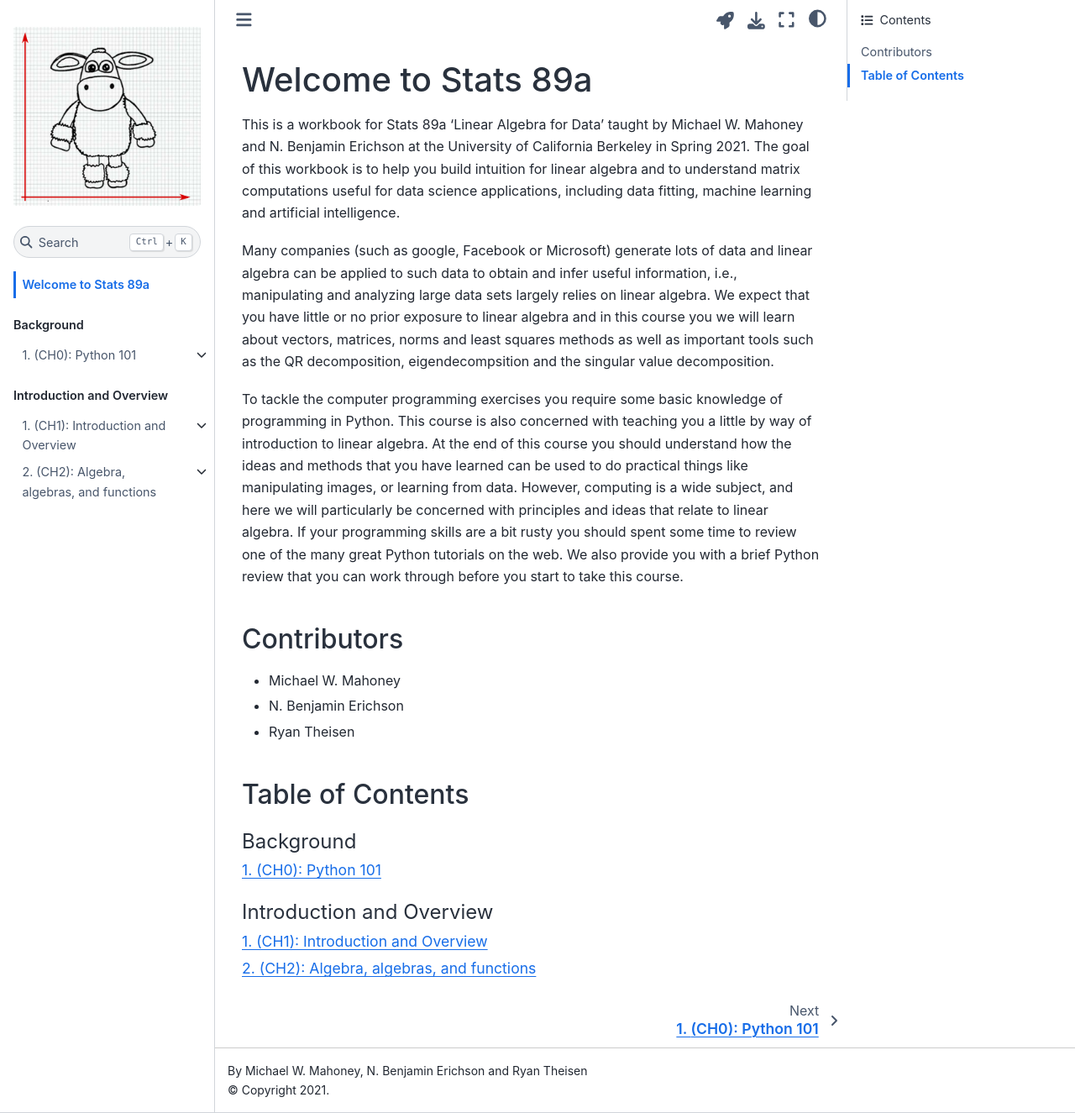
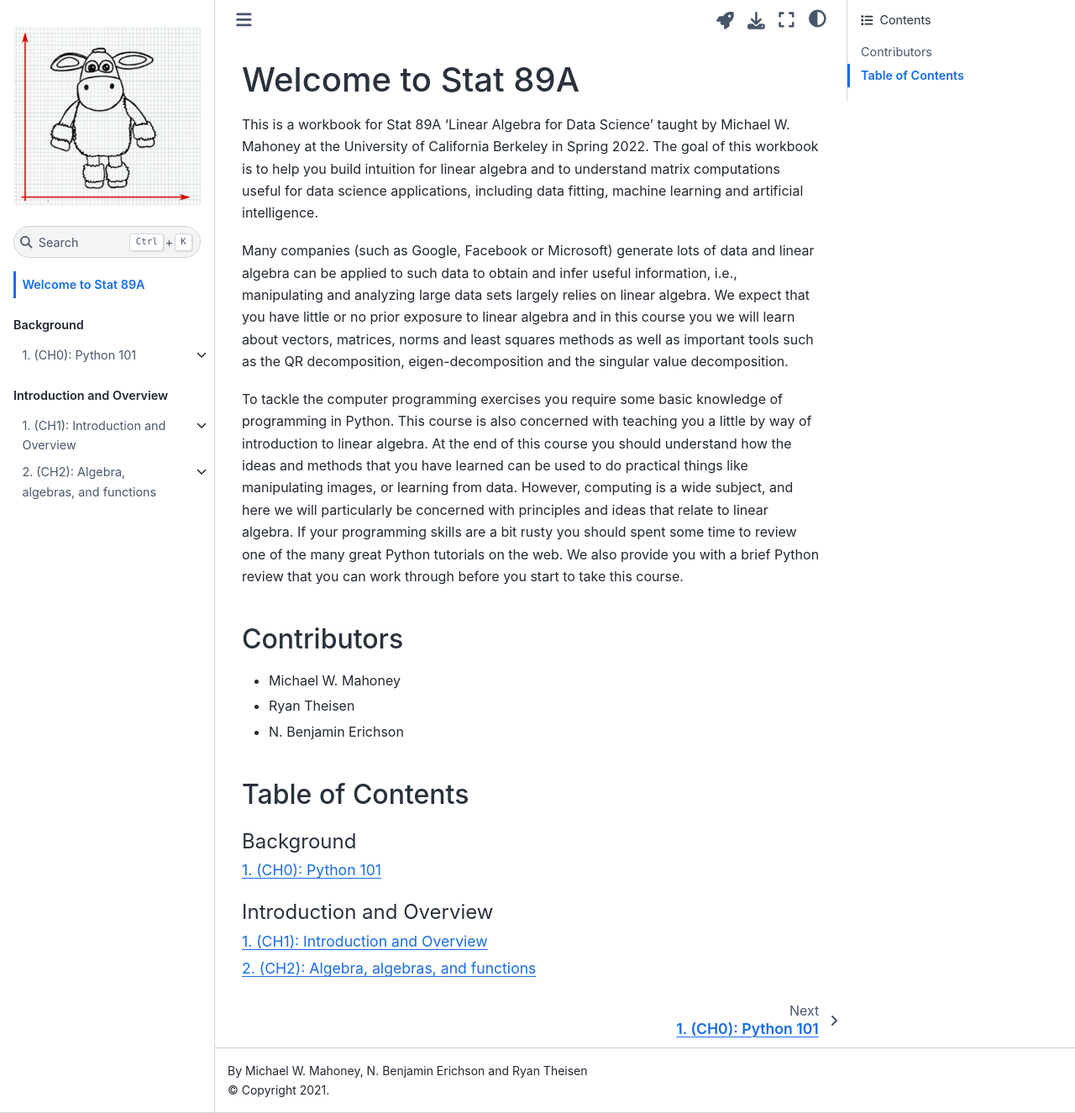
Before and after one commit to rythei/linalg-for-datasci, a Jupyter Book: the page built from overview.md, in a window 1280 px wide and 1325 px high. Shown: the whole window at 84% size. Built offline with Jupyter Book 1.0.4 settings and Sphinx 7.4.7 and the Sphinx Book theme 1.1.4, drawn with Linux system fonts in a browser that asks for light colours; pages that are not in the unit, such as notebooks, are missing from menus.

Commit message:
update overview

```diff
--- a/overview.md
+++ b/overview.md
@@ -11,18 +11,18 @@ kernelspec:
 ---
 
 
-# Welcome to Stats 89a
+# Welcome to Stat 89A
 
-This is a workbook for Stats 89a 'Linear Algebra for Data' taught by Michael W. Mahoney and N. Benjamin Erichson at the University of California Berkeley in Spring 2021. The goal of this workbook is to help you build intuition for linear algebra and to understand matrix computations useful for data science applications, including data fitting, machine learning and artificial intelligence.
+This is a workbook for Stat 89A 'Linear Algebra for Data Science' taught by Michael W. Mahoney at the University of California Berkeley in Spring 2022. The goal of this workbook is to help you build intuition for linear algebra and to understand matrix computations useful for data science applications, including data fitting, machine learning and artificial intelligence.
 
-Many companies (such as google, Facebook or Microsoft) generate lots of data and linear algebra can be applied to such data to obtain and infer useful information, i.e., manipulating and analyzing large data sets largely relies on linear algebra. We expect that you have little or no prior exposure to linear algebra and in this course you we will learn about vectors, matrices, norms and least squares methods as well as important tools such as the QR decomposition, eigendecompsition and the singular value decomposition.
+Many companies (such as Google, Facebook or Microsoft) generate lots of data and linear algebra can be applied to such data to obtain and infer useful information, i.e., manipulating and analyzing large data sets largely relies on linear algebra. We expect that you have little or no prior exposure to linear algebra and in this course you we will learn about vectors, matrices, norms and least squares methods as well as important tools such as the QR decomposition, eigen-decomposition and the singular value decomposition.
 
 To tackle the computer programming exercises you require some basic knowledge of programming in Python. This course is also concerned with teaching you a little by way of introduction to linear algebra. At the end of this course you should understand how the ideas and methods that you have learned can be used to do practical things like manipulating images, or learning from data.  However, computing is a wide subject, and here we will particularly be concerned with principles and ideas that relate to linear algebra. If your programming skills are a bit rusty you should spent some time to review one of the many great Python tutorials on the web. We also provide you with a brief Python review that you can work through before you start to take this course.
 
 ## Contributors
 * Michael W. Mahoney
+* Ryan Theisen
 * N. Benjamin Erichson
-* Ryan Theisen
 
 
 ## Table of Contents
```
